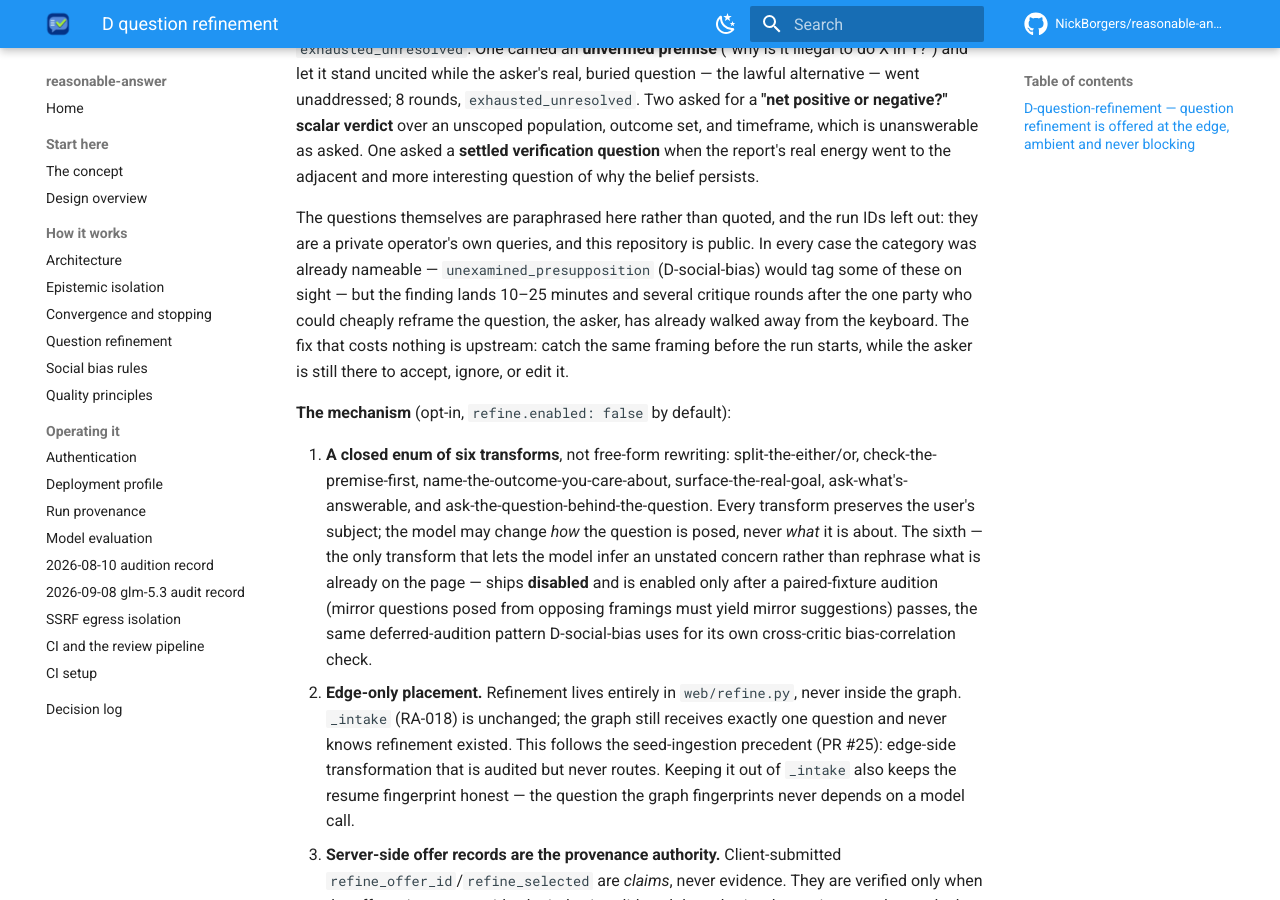
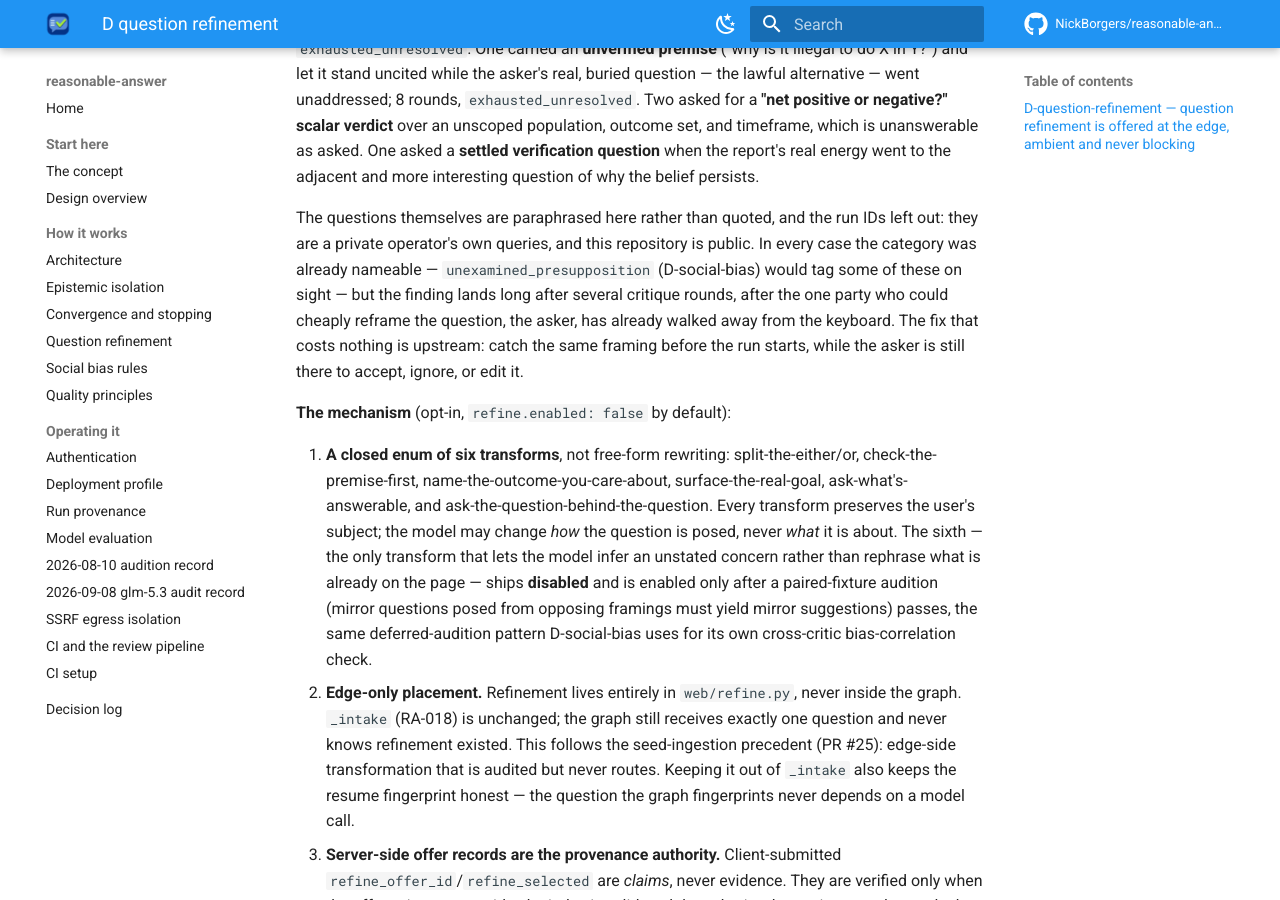
Before and after one commit to NickBorgers/reasonable-answer, an MkDocs documentation site: the page built from docs/decisions/D-question-refinement.md, in a window 1280 px wide and 900 px high, scrolled down 409 px. Built offline with MkDocs 1.6.1 and Material for MkDocs 9.7.7, drawn with Linux system fonts in a browser that asks for light colours; comment, search, counter and statistics services are not loaded.

Commit message:
docs: reconcile decision-doc duration references to long-running wording (docs-duration-drift-1)

```diff
--- a/compose.yaml
+++ b/compose.yaml
@@ -20,7 +20,7 @@ services:
         RA_BUILD_SHA: "${RA_BUILD_SHA:-}"
     image: reasonable-answer:latest
     restart: unless-stopped
-    # A run is 10-25 minutes, so no grace period can "wait for it to finish". This
+    # A run is long-running, so no grace period can "wait for it to finish". This
     # buys enough time for the in-flight node — roughly one model call — to land and
     # checkpoint, after which the restart resumes the run automatically. Correctness
     # does not depend on the number: the checkpointer bounds a hard kill to the node in
--- a/docs/decisions/D-question-refinement.md
+++ b/docs/decisions/D-question-refinement.md
@@ -17,7 +17,7 @@ real energy went to the adjacent and more interesting question of why the belief
 The questions themselves are paraphrased here rather than quoted, and the run IDs left out: they
 are a private operator's own queries, and this repository is public. In every case the category
 was already nameable — `unexamined_presupposition` (D-social-bias) would tag some of these on sight — but
-the finding lands 10–25 minutes and several critique rounds after the one party who could cheaply
+the finding lands long after several critique rounds, after the one party who could cheaply
 reframe the question, the asker, has already walked away from the keyboard. The
 fix that costs nothing is upstream: catch the same framing before the run starts, while the asker
 is still there to accept, ignore, or edit it.
```
Also changed, not shown: docs/decisions.md (+1 -1 lines), docs/decisions/D-header-optin.md (+1 -1 lines), docs/decisions/D-identity-header.md (+1 -1 lines), docs/decisions/D-stop-notification.md (+1 -1 lines), 3 other files.
